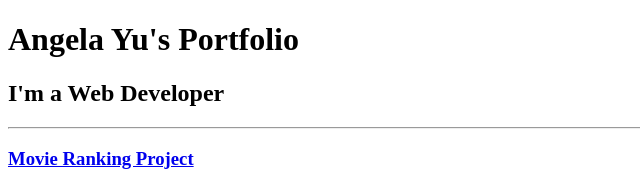
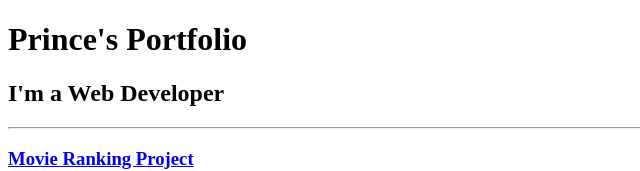
Before and after one commit to Prince-0708/html-portfolio, a plain HTML site: page solution.html in a window 1280 px wide. Shown: the top 171 px of the page, without its empty margins (0-640 px from the left). Drawn offline with Linux system fonts and the light colour scheme.

Commit message:
Update solution.html

```diff
--- a/solution.html
+++ b/solution.html
@@ -3,11 +3,11 @@
 
 <head>
   <meta charset="UTF-8">
-  <title>Angela's Portfolio</title>
+  <title>Hillary's Birthday</title>
 </head>
 
 <body>
-  <h1>Angela Yu's Portfolio</h1>
+  <h1>Prince's Portfolio</h1>
   <h2>I'm a Web Developer</h2>
   <hr />
   <h3><a href="./public/movie-ranking.html">Movie Ranking Project</a></h3>
```
